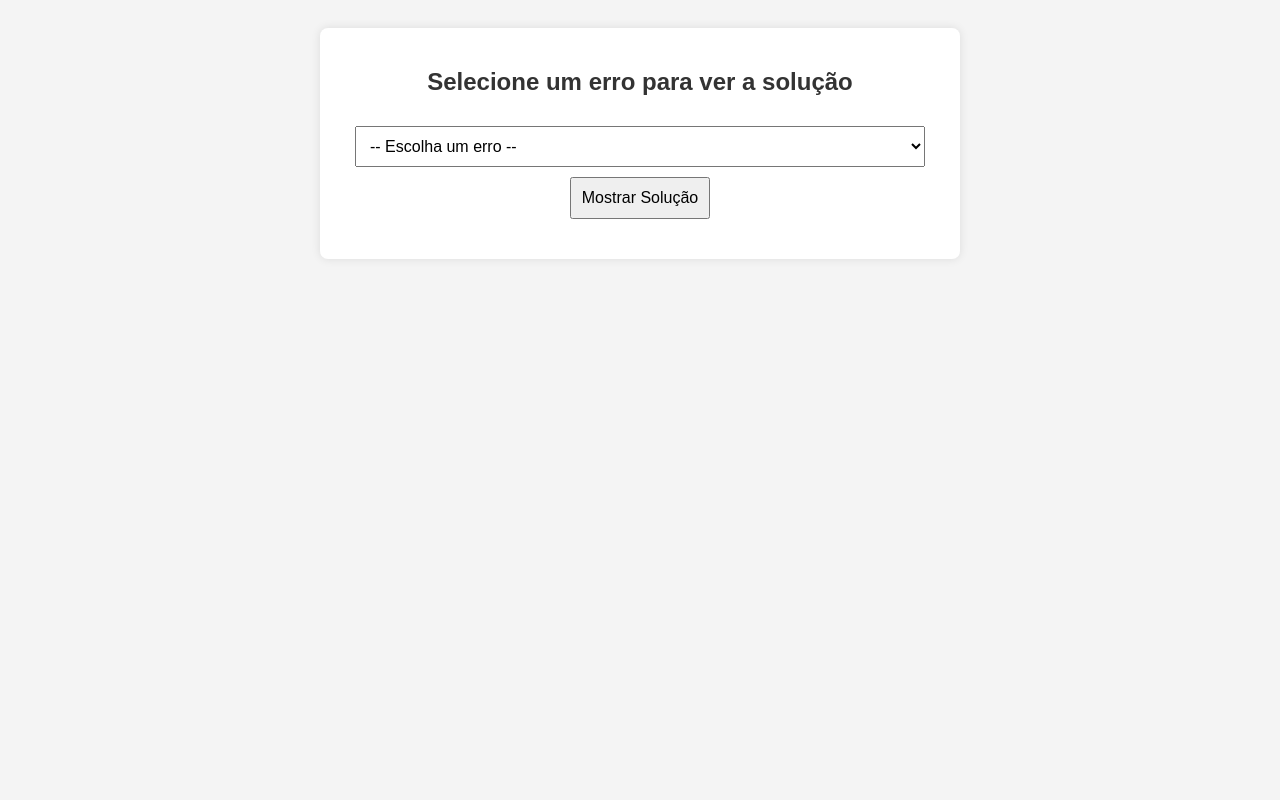
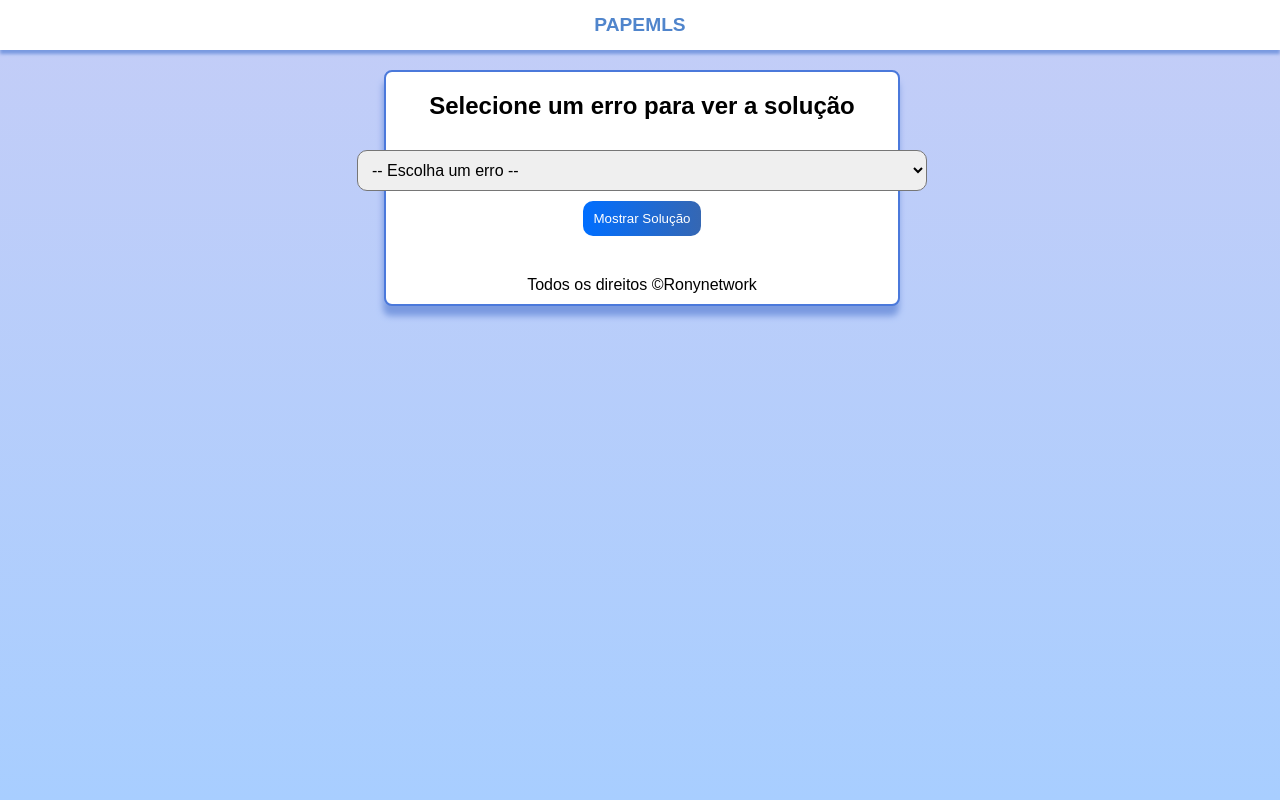
Before and after one commit to Ronynetwork/PAPEMLS, a Flask app: page / in a window 1280 px wide. Run offline with Flask 3, Linux system fonts and the light colour scheme.

Commit message:
alterando elementos visuais  de exemplo

```diff
--- a/Estrutura/notification/templates/erro.html
+++ b/Estrutura/notification/templates/erro.html
@@ -3,37 +3,77 @@
 <head>
     <meta charset="UTF-8">
     <meta name="viewport" content="width=device-width, initial-scale=1.0">
-    <meta http-equiv="Content-Security-Policy" content="
-        default-src 'self';
-        script-src 'self' 'unsafe-inline' 'unsafe-eval';
-        style-src 'self' 'unsafe-inline';
-        img-src 'self';
-        font-src 'self';
-        connect-src 'self';
-        object-src 'none';
-        frame-src 'self';">
 
     <title>Página de Erros e Soluções</title>
     <style>
-        body {
+        html, body {
+            height: 100%;
+            width: auto;
+            margin: 0;
+            padding: 0;
+            background: linear-gradient(to bottom, rgb(196, 205, 247), rgb(168, 206, 255));
             font-family: Arial, sans-serif;
-            background-color: #f4f4f4;
-            color: #333;
+            color: black;
+        }
+        div#div1 {
+            width: 100%;
+            top: 0px;
+        }
+
+        div#div2 {
+            color: rgb(80, 133, 204);
+            height: 50px;
+            background: white;
             text-align: center;
-            padding: 20px;
+            align-content: center;
+            font-size: larger;
+            font-weight: 600;
+            box-shadow: 0px 4px 3px rgb(122, 154, 224);
+        }
+
+        div#div4{
+            padding: 0px 20px;
         }
         .container {
+            display: flex;
+            flex-direction: column;
             background: white;
-            max-width: 600px;
-            margin: auto;
-            padding: 20px;
+            justify-content: center;
+            align-items: center;
+            text-align: center;
+            height:min-content;
+            width: 40%;
+            margin-top: 20px;
+            margin-left: 30%;
             border-radius: 8px;
-            box-shadow: 0 0 10px rgba(0, 0, 0, 0.1);
+            border: 2px solid rgb(75, 121, 219);
+            box-shadow: -1px 10px 6px rgb(122, 154, 224);
+            padding-bottom: 10px;
         }
-        select, button {
+
+
+        select {
             margin-top: 10px;
             padding: 10px;
             font-size: 16px;
+            border-radius: 10px;
+        }
+
+        button {
+            border-radius: 10px;
+            border: blue;
+            color: white;
+            margin-top: 10px;
+            padding: 10px;
+            background: linear-gradient(to right, rgb(0, 110, 255), rgb(53, 103, 179));
+        }
+        button:hover {
+            background: linear-gradient(to right, rgb(1, 54, 124), rgb(22, 43, 75));
+        }
+
+        footer {
+            text-align: center;
+            padding-top: 20px;
         }
         pre {
             background: #eee;
@@ -47,8 +87,17 @@
 
 </head>
 <body>
+    <div id="div1">
+        <nav>
+            <div id="div2">
+                PAPEMLS
+            </div>
+        </nav>
         <div class="container">
+            <div id="div3">
                 <h2>Selecione um erro para ver a solução</h2>
+            </div>
+            <div id="div4">
                 <select id="errorSelect">
                     <option value="">-- Escolha um erro --</option>
 
@@ -59,6 +108,10 @@
 
                 <div id="solution" style="margin-top: 20px;"></div>
             </div>
+            <footer>Todos os direitos &copy;Ronynetwork</footer>
+        </div>
+    </div>
+
     <script>
         function showSolution() {
             const errorType = document.getElementById("errorSelect").value;
```
Lines whose indentation alone changed are shown as unchanged.
